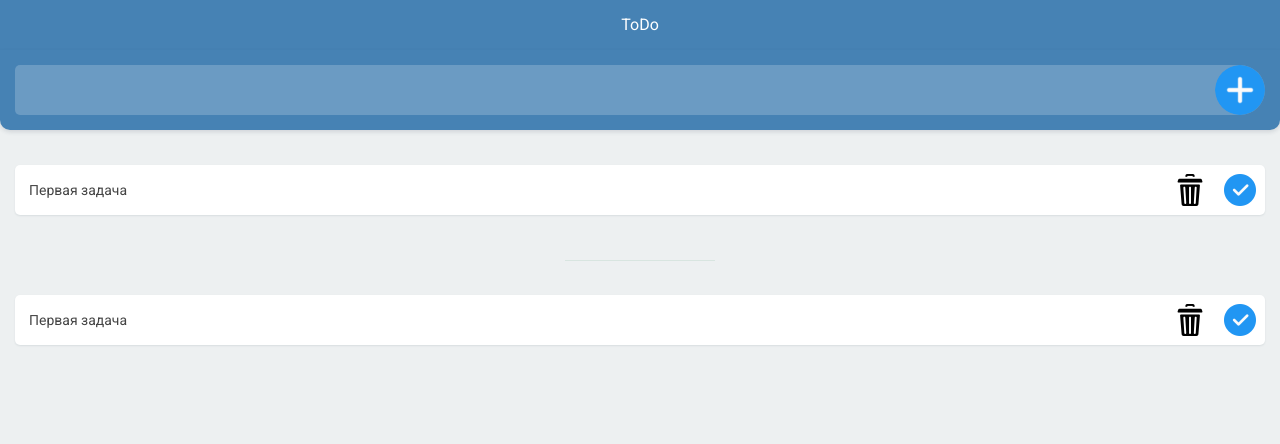
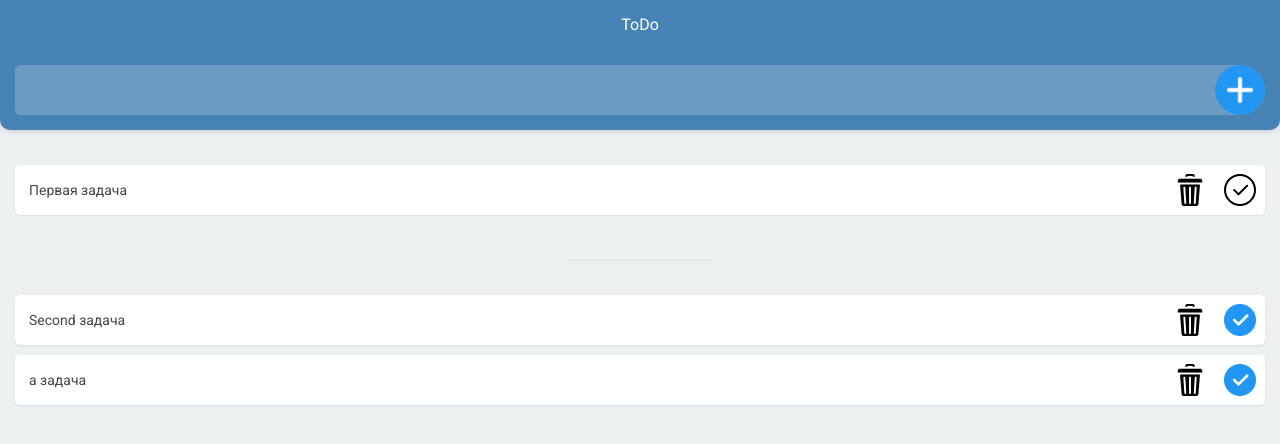
Before and after one commit to GerasimovichSergey/todo-react-ts, a React (Create React App) app: page / in a window 1280 px wide. Shown: the top 444 px of the page. Built offline with nearby package versions, Linux system fonts and the light colour scheme.

Commit message:
add pros for ToDoList and create checked and unChecked filters

```diff
--- a/src/components/ToDoList/ToDoList.tsx
+++ b/src/components/ToDoList/ToDoList.tsx
@@ -1,22 +1,40 @@
 import { ToDoListItem } from "./ToDoListItem/ToDoListItem";
 import './ToDoList.scss';
+import { ToDo } from "../../models/todo-item";
 
 
-export const ToDoList = () => {
+export const ToDoList = (props: { todos: ToDo[] }) => {
+    const unCheckedList = () => {
+        return props.todos
+            .filter((item) => {
+                return !item.isDone;
+            })
+            .map((item, index) => {
+                return (
+                    <ToDoListItem toDoItem={item} key={index} />
+                );
+            });
+    };
+
+    const checkedList = () => {
+        return props.todos
+            .filter((item) => {
+                return item.isDone;
+            })
+            .map((item, index) => {
+                return (
+                    <ToDoListItem toDoItem={item} key={index} />
+                );
+            });
+    };
+
     return (
         <div className="todo-container">
             <ul className="todo-list failed">
-                <ToDoListItem />
+                {unCheckedList()}
             </ul>
             <ul className="todo-list completed">
-                <ToDoListItem />
-                {/*                <li className="todo-list-item__wrapper">
-                    <span>Вторая задача</span>
-                    <div className="todo-list-item__buttons">
-                        <button className="btn-trash"></button>
-                        <button className="btn-uncheck"></button>
-                    </div>
-                </li>*/}
+                {checkedList()}
             </ul>
         </div>
     );
--- a/src/components/ToDoList/ToDoListItem/ToDoListItem.tsx
+++ b/src/components/ToDoList/ToDoListItem/ToDoListItem.tsx
@@ -1,13 +1,14 @@
 import './ToDoListItem.scss';
+import { ToDo } from "../../../models/todo-item";
 
 
-export const ToDoListItem = () => {
+export const ToDoListItem = (props: { toDoItem: ToDo }) => {
     return (
         <li className="todo-list-item__wrapper">
-            <span>Первая задача</span>
+            <span>{props.toDoItem.text}</span>
             <div className="todo-list-item__buttons">
                 <button className="btn-trash"></button>
-                <button className="btn-check"></button>
+                <button className={props.toDoItem.isDone ? "btn-check" : "btn-uncheck"}></button>
             </div>
         </li>
     );
--- /dev/null
+++ b/src/models/todo-item.ts
@@ -0,0 +1,5 @@
+export interface ToDo {
+    id: number,
+    text: string,
+    isDone: boolean,
+}
--- a/src/pages/ToDoListPage.tsx
+++ b/src/pages/ToDoListPage.tsx
@@ -1,14 +1,33 @@
 import { Header } from "../components/Header/Header";
 import { Form } from "../components/Form/Form";
 import { ToDoList } from "../components/ToDoList/ToDoList";
+import { ToDo } from "../models/todo-item";
 
 
 export const ToDoListPage = () => {
+    const todos: ToDo[] = [
+        {
+            id: 0,
+            text: 'Первая задача',
+            isDone: false,
+        },
+        {
+            id: 1,
+            text: 'Second задача',
+            isDone: true,
+        },
+        {
+            id: 2,
+            text: 'a задача',
+            isDone: true,
+        },
+    ];
+
     return (
         <>
             <Header />
             <Form />
-            <ToDoList />
+            <ToDoList todos={todos} />
         </>
     );
 };
```
